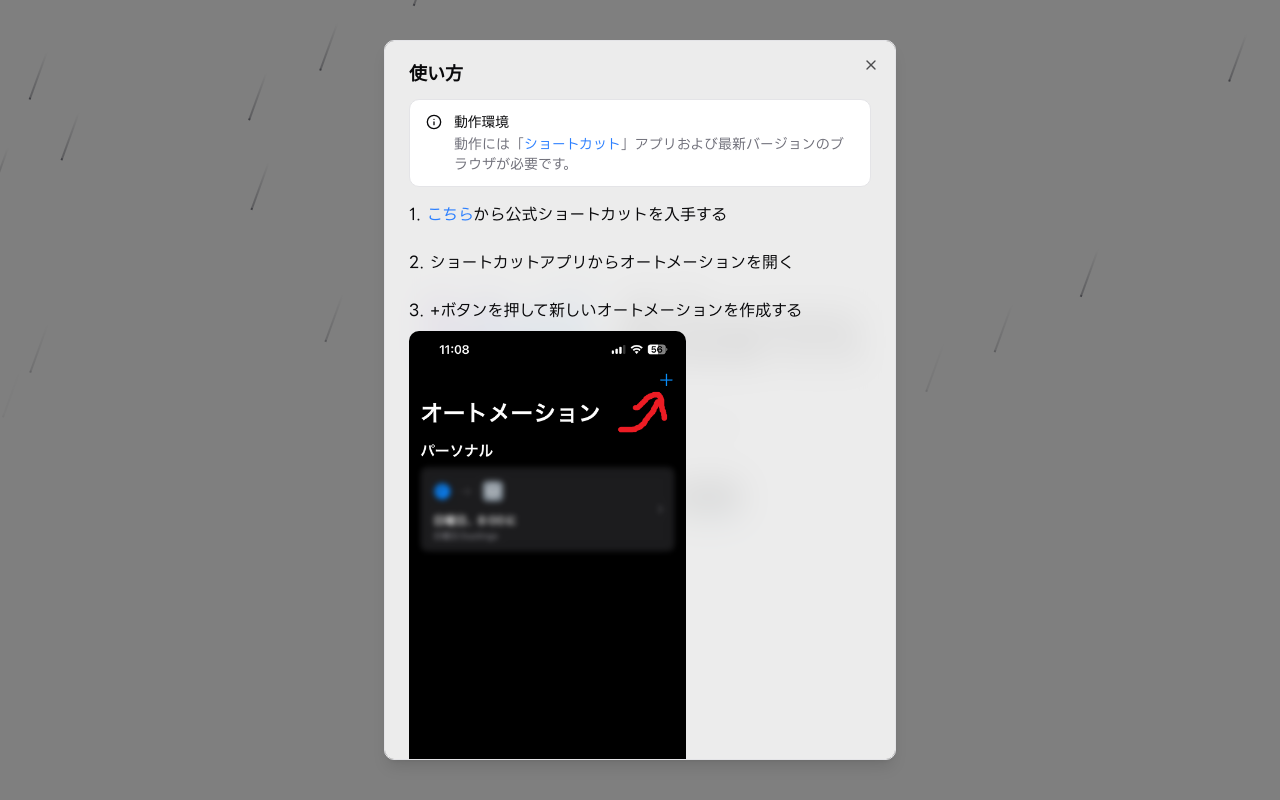
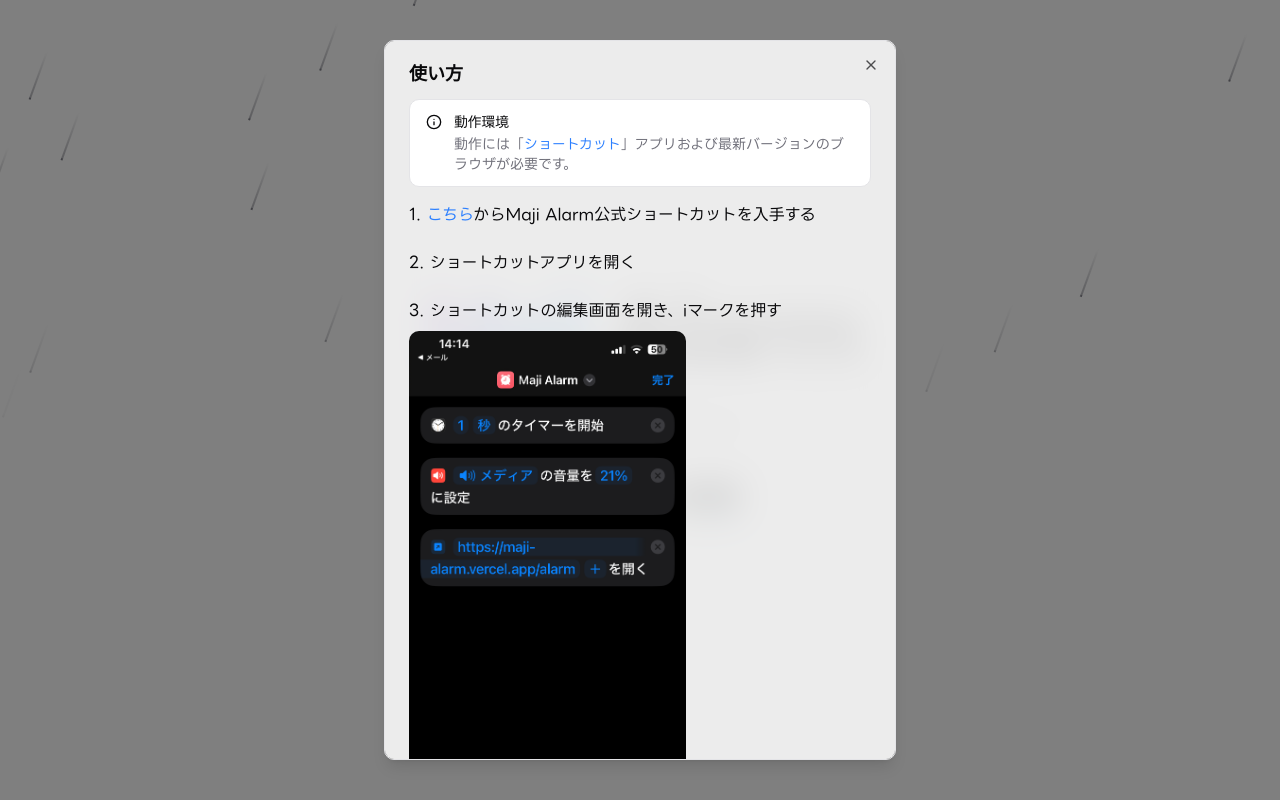
Before and after one commit to e6nlaq/maji-alarm, a Next.js app: page / in a window 1280 px wide. Both pictures are taken after a click on the button "使い方を見る". Built offline with nearby package versions, Linux system fonts and the light colour scheme; a web font is replaced by a local one.

Commit message:
fix explain

```diff
--- a/src/app/page.tsx
+++ b/src/app/page.tsx
@@ -100,26 +100,41 @@
                   >
                     こちら
                   </a>
-                  から公式ショートカットを入手する
+                  からMaji Alarm公式ショートカットを入手する
                 </span>
               </li>
-              <li>2. ショートカットアプリからオートメーションを開く</li>
+              <li>2. ショートカットアプリを開く</li>
               <li>
-                3. +ボタンを押して新しいオートメーションを作成する
+                3. ショートカットの編集画面を開き、iマークを押す
+                <ExplainImage
+                  src="/explain/info.png"
+                  alt="ショートカットの編集画面"
+                />
+              </li>
+              <li>
+                4. プライバシーから、「ロック中に実行を許可」をオンにする
+                <ExplainImage
+                  src="/explain/privacy.png"
+                  alt="ショートカットの編集画面"
+                />
+              </li>
+              <li>5. ショートカットアプリからオートメーションを開く</li>
+              <li>
+                6. +ボタンを押して新しいオートメーションを作成する
                 <ExplainImage
                   src="/explain/automation.png"
                   alt="オートメーションタブの+ボタンに矢印が指されている画像"
                 />
               </li>
               <li>
-                4. お好みでオートメーションを選択する(ここでは時刻)
+                7. お好みでオートメーションを選択する(ここでは時刻)
                 <ExplainImage
                   src="/explain/select.png"
                   alt="オートメーション選択画面"
                 />
               </li>
               <li>
-                5. オートメーションを設定して次へを押す
+                8. オートメーションを設定して次へを押す
                 <Alert>
                   <TriangleAlertIcon />
                   <AlertTitle>注意</AlertTitle>
@@ -133,13 +148,13 @@
                 />
               </li>
               <li>
-                6. ショートカット「Maji Alarm」を選択する
+                9. ショートカット「Maji Alarm」を選択する
                 <ExplainImage
                   src="/explain/shortcut.png"
                   alt="ショートカットを選択する画面"
                 />
               </li>
-              <li>7. 設定完了</li>
+              <li>10. 設定完了</li>
               これで、設定したオートメーションが起動すると、Maji
               Alarmが起動するようになります。
             </ol>
```
Also changed, not shown: public/explain/info.png (added), public/explain/privacy.png (added).
